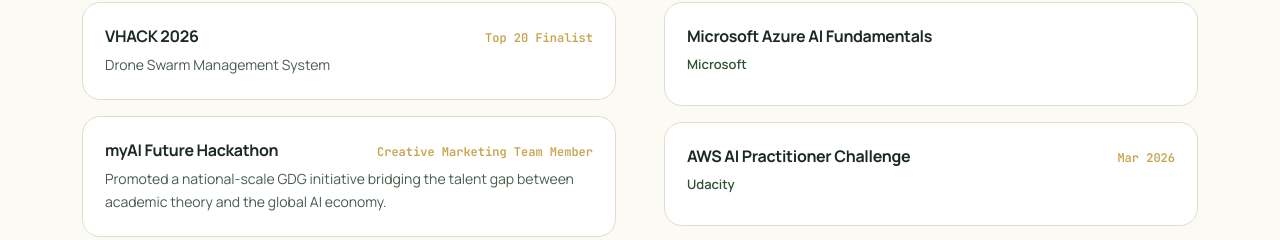
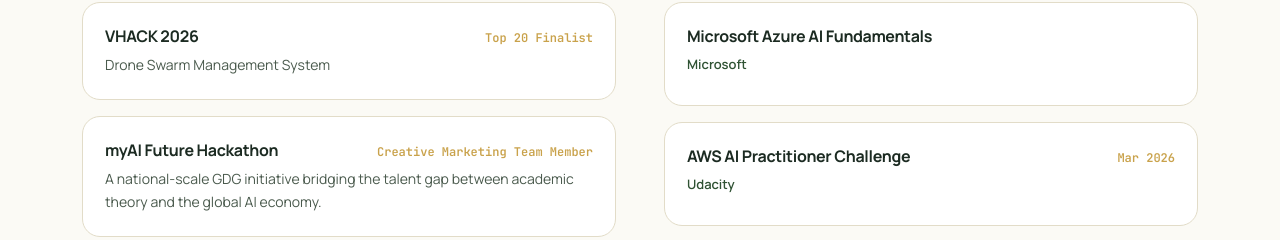
Before and after one commit to Hanan20x/hanan-portfolio, a React (Vite) app: page /resume in a window 1280 px wide. Shown: the part 919-1159 px from the top of the page. Built offline with nearby package versions, Linux system fonts and the light colour scheme.

Commit message:
Adjust myAI Future Hackathon description

```diff
--- a/src/data/profile.js
+++ b/src/data/profile.js
@@ -204,7 +204,7 @@
   {
     name: "myAI Future Hackathon",
     result: "Creative Marketing Team Member",
-    project: "Promoted a national-scale GDG initiative bridging the talent gap between academic theory and the global AI economy.",
+    project: "A national-scale GDG initiative bridging the talent gap between academic theory and the global AI economy.",
   },
   {
     name: "Prompt Rush",
```
